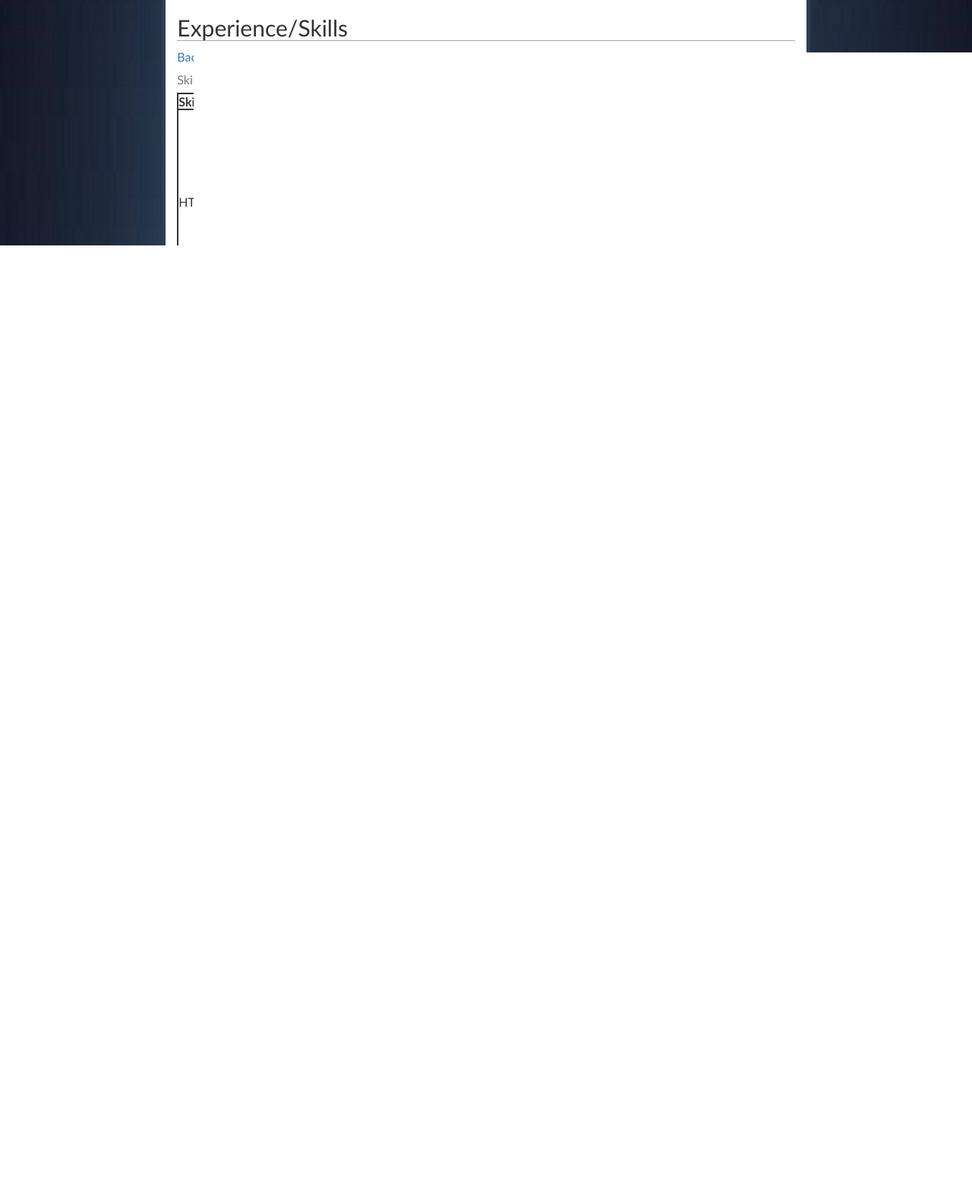
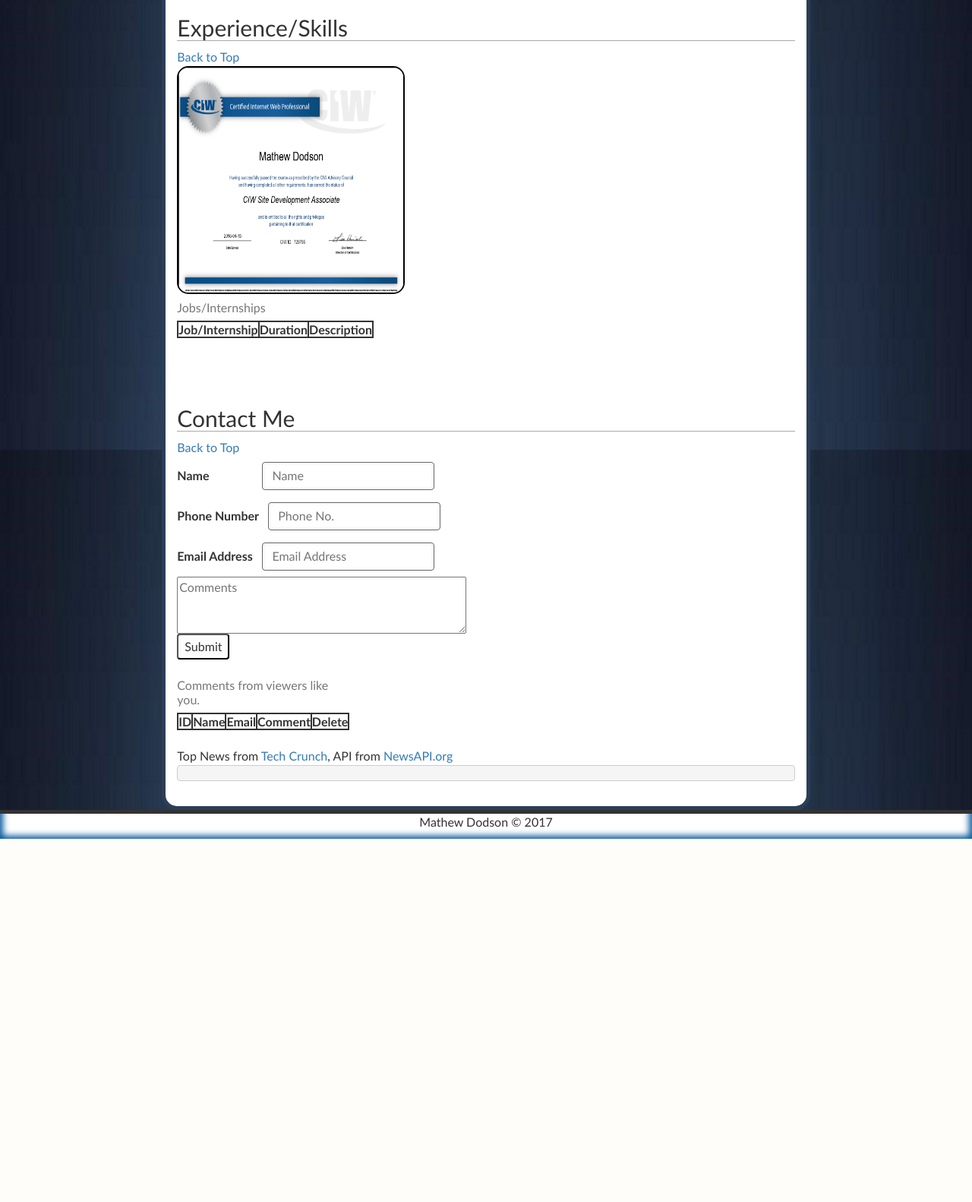
Before and after one commit to mdodson1995/MatsPagePortfolio, a PHP site: page / in a window 1280 px wide. Shown: the part 948-2530 px from the top of the page at 76% size. After the commit the page ends 2052 px from the top, so only its background shows below. Run offline with PHP 8.4, Linux system fonts and the light colour scheme; data that the repository does not hold is empty; some libraries are stand-ins or nearby versions.

Commit message:
Added Galleries

```diff
--- a/index.php
+++ b/index.php
@@ -111,30 +111,9 @@
 
 				</table>
 			<h2 id="experience">Experience/Skills</h2><a href="#" class="scollup">Back to Top</a>
-                <table width = "100%">
-                    <caption>Skills</caption>
-                        <tr>
-                        <th>Skill</th>
-                        <th>Certificate, if applicable</th>
-                        </tr>
-                        <tr>
-                        <td>HTML, CSS</td>
-                        <td><img src = "img/certs/CIW.PNG" style="width:50%; border: 2px solid #000; border-radius: 10px;"></td>
-                        </tr>
-                        <tr>
-                        <td>SQL SERVER/MYSQL</td>
-                        <td><img src = "img/certs/DB.PNG" style="width:50%; border: 2px solid #000; border-radius: 10px;"></td>
-                        </tr>
-                        <tr>
-                        <td>jQuery/JavaScript</td>
-                        <td><img src = "img/certs/jQueryCourse.png" style="width:50%; border: 2px solid #000; border-radius: 10px;"></td>
-                        </tr>
-                        <tr>
-                        <td>PHP</td>
-                        <td><img src = "img/certs/PHPCourse.jpg" style="width:50%; border: 2px solid #000; border-radius: 10px;"></td>
-                        </tr>
-
-                </table>
+                    <div class="gallery2">
+                    <img style="padding:auto; border: 2px solid black; border-radius:15px; ;" src="img/certs/CIW.PNG" width = "300" height="300" alt="Certificates">
+                    </div>
 
 			     <table>
                     <caption>Jobs/Internships</caption>
--- a/js/script.js
+++ b/js/script.js
@@ -70,7 +70,7 @@ $(function(){var url = 'https://newsapi.org/v2/top-headlines?sources=techcrunch&
         }, 600);
         return false;
     });
-$(function() {
+$(function() {//gallery 1
     var galleryImage = $(".gallery").find("img").first();
 	var images = [
     "img/profile_pic.jpg",
@@ -89,3 +89,21 @@ $(function() {
 	});
 	}, 4000);
 });
+
+$(function() {//gallery 2
+    var galleryImage = $(".gallery2").find("img").first();
+	var images = [
+    "img/certs/DB.PNG.",
+    "img/certs/jQueryCourse.png",
+    "img/certs/PHPCourse.jpg",];
+
+	var i = 0;
+
+	setInterval(function() {
+	i = (i + 1) % images.length;
+	galleryImage.fadeOut(function() {
+		$(this).attr("src", images[i]).css("width", "300").css("height", "300");
+		$(this).fadeIn();
+	});
+	}, 4000);
+});
```
